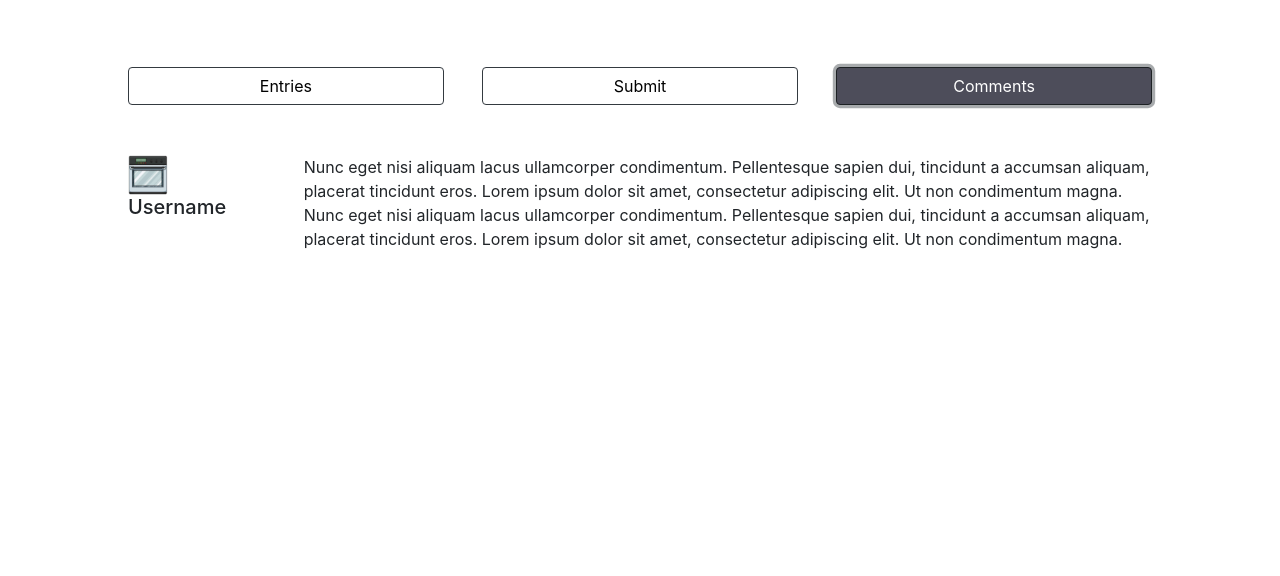
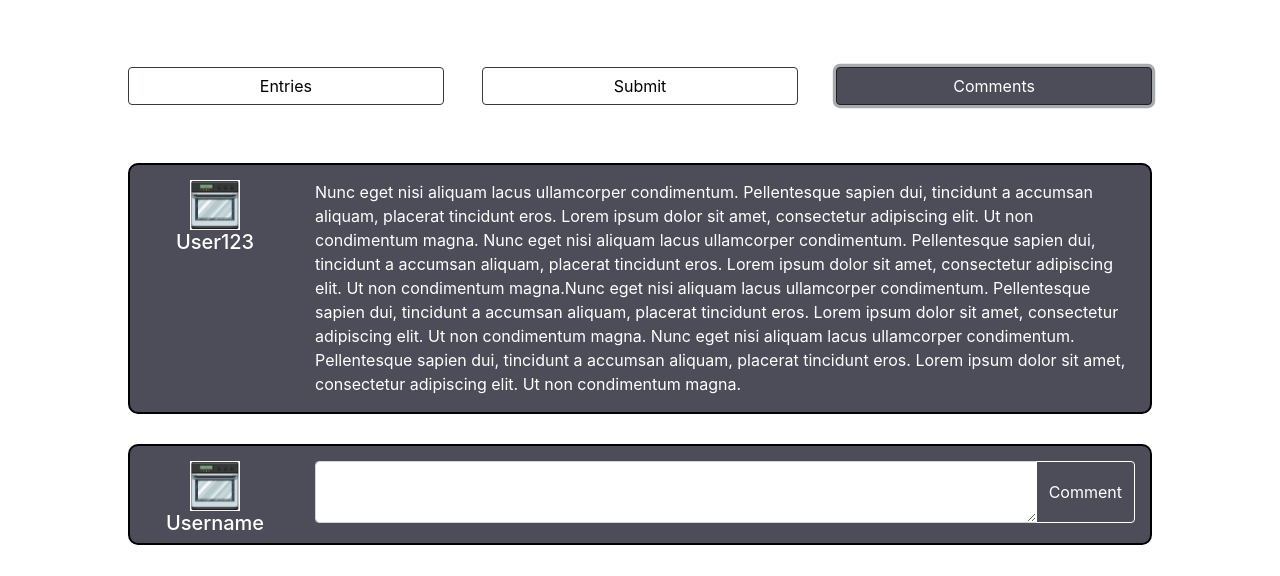
Before and after one commit to ibirle/cs326-final-alpha, a plain HTML site: page public/challenge_page.html in a window 1280 px wide. Both pictures are taken after a click on the button "Comments". Shown: the part 364-940 px from the top of the page. Before the commit the page ends 800 px from the top, so only its background shows below. Drawn offline with nearby package versions, Linux system fonts and the light colour scheme.

Commit message:
Changed somestuff around in the comments on the challenge page

```diff
--- a/public/challenge_page.html
+++ b/public/challenge_page.html
@@ -56,16 +56,39 @@
             </p>
         </div>
         <div id="comment-tab-content">
-                <div class="row comment-card">
-                    <div id="profile-info" class="col-2">
-                        <img src="pictures/defaultProfile.jpg" class="card-img profile-picture" alt="Profile Picture">
-                        <h5>Username</h5>
+            <div class="row no-gutter comment-card">
+                <div id="profile-info" class="col-2">
+                  <div class="d-flex justify-content-center">
+                    <img src="pictures/defaultProfile.jpg" class="profile-picture" alt="Profile Picture">
+                  </div>
+                  <div class="d-flex justify-content-center">
+                    <h5>User123</h5>
+                  </div>
+                </div>
+                <div id="comment-body" class="col-10">
+                    <p>Nunc eget nisi aliquam lacus ullamcorper condimentum. Pellentesque sapien dui, tincidunt a accumsan aliquam, placerat tincidunt eros. Lorem ipsum dolor sit amet, consectetur adipiscing elit. Ut non condimentum magna.
+                      Nunc eget nisi aliquam lacus ullamcorper condimentum. Pellentesque sapien dui, tincidunt a accumsan aliquam, placerat tincidunt eros. Lorem ipsum dolor sit amet, consectetur adipiscing elit. Ut non condimentum magna.Nunc eget nisi aliquam lacus ullamcorper condimentum. Pellentesque sapien dui, tincidunt a accumsan aliquam, placerat tincidunt eros. Lorem ipsum dolor sit amet, consectetur adipiscing elit. Ut non condimentum magna.
+                      Nunc eget nisi aliquam lacus ullamcorper condimentum. Pellentesque sapien dui, tincidunt a accumsan aliquam, placerat tincidunt eros. Lorem ipsum dolor sit amet, consectetur adipiscing elit. Ut non condimentum magna.</p>
+                </div>
+            </div>
+            <div class="row no-gutter comment-card">
+              <div id="profile-info" class="col-2">
+                <div class="d-flex justify-content-center">
+                  <img src="pictures/defaultProfile.jpg" class="profile-picture" alt="Profile Picture">
+                </div>
+                <div class="d-flex justify-content-center">
+                  <h5>Username</h5>
+                </div>
+              </div>
+                <div id="comment-body" class="col-10">
+                  <div class="input-group">
+                    <textarea class="form-control" aria-label="With textarea"></textarea>
+                    <div class="input-group-append">
+                      <button class="btn btn-outline-secondary" type="button">Comment</button>
                     </div>
-                    <div id="comment-body" class="col-10">
-                        <p>Nunc eget nisi aliquam lacus ullamcorper condimentum. Pellentesque sapien dui, tincidunt a accumsan aliquam, placerat tincidunt eros. Lorem ipsum dolor sit amet, consectetur adipiscing elit. Ut non condimentum magna.
-                          Nunc eget nisi aliquam lacus ullamcorper condimentum. Pellentesque sapien dui, tincidunt a accumsan aliquam, placerat tincidunt eros. Lorem ipsum dolor sit amet, consectetur adipiscing elit. Ut non condimentum magna.</p>
-                    </div>
+                  </div>
                 </div>
+            </div>
         </div>
         <div id="entry-tab-content" class="row no-gutter entry-cards">
             <div class="col-sm-12 col-md-6 col-lg-4">
--- a/public/css/challenge_page.css
+++ b/public/css/challenge_page.css
@@ -11,7 +11,6 @@
 
 .recipe-img {
     border-radius: 10px;
-    max-width: 100%;
     float: left;
     margin-bottom: 4vw;
 }
@@ -98,20 +97,43 @@
     display: none;
 }
 
-#comment-tab-content{
+#comment-tab-content {
+    padding-top: 3%;
     padding-right: 10%;
     padding-left: 10%;
     display: none;
 }
 
 .profile-picture {
-    width: 5vh;
-    height: 5vh;
+    width: 50px;
+    height: 50px;
 }
 
-#profile-info {
+.profile-info div {
+    text-align: center;
+}
+
+.comment-card textarea {
+    width: 97%;
+    height: 1;
+}
+
+#comment-body .input-group{
+    margin-bottom: 1%;
+}
+
+#comment-body button {
+    color: white;
+    border-color: white;
 }
 
 .comment-card {
-    margin-top: 3%;
+    color: white;
+    padding-top: 15px;
+    margin-bottom: 3%;
+    border-radius: 10px;
+    background-color:  rgb(77,77,90);
+    border-style: solid;
+    border-width: 2px;
+    border-color: black;
 }
```
